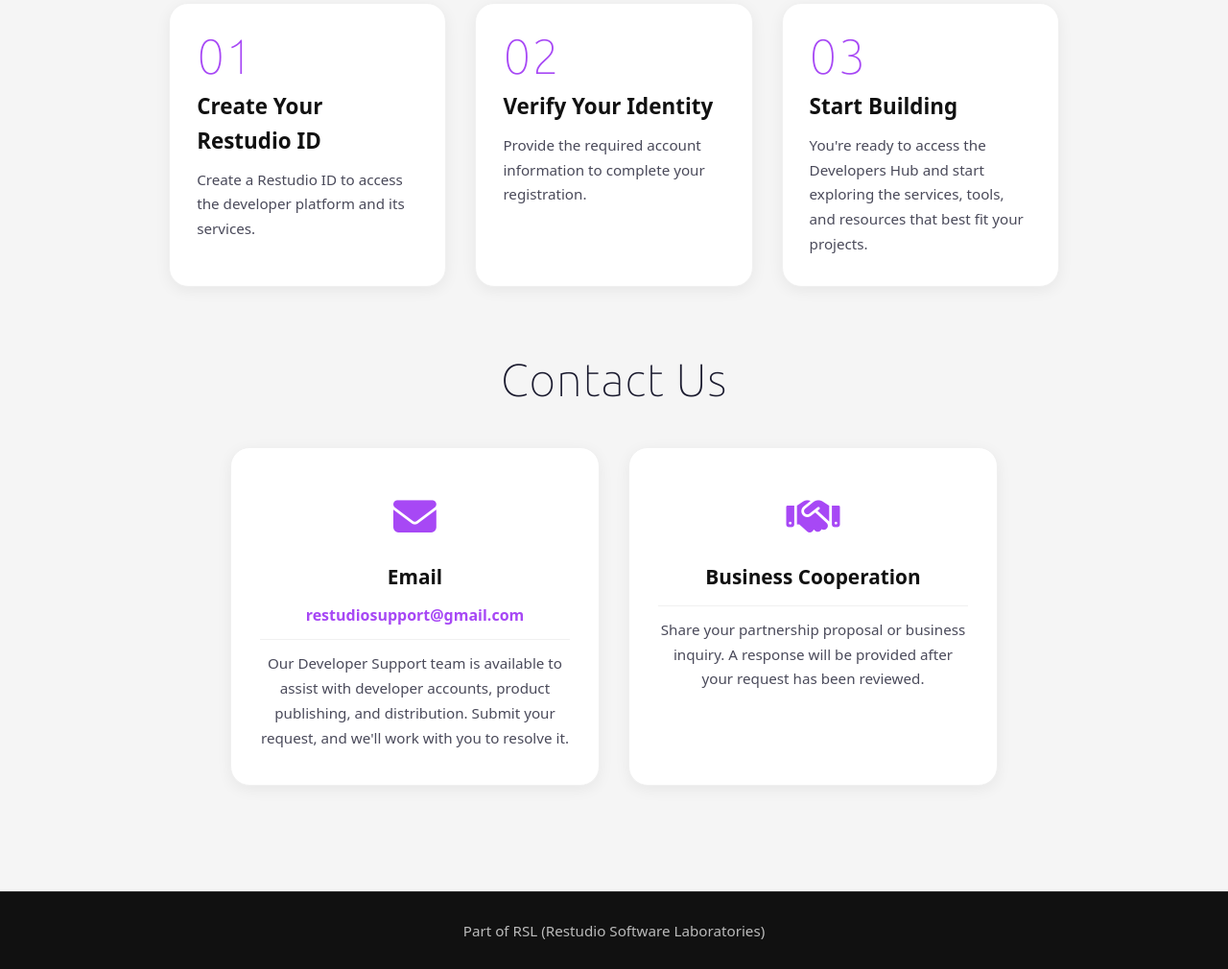
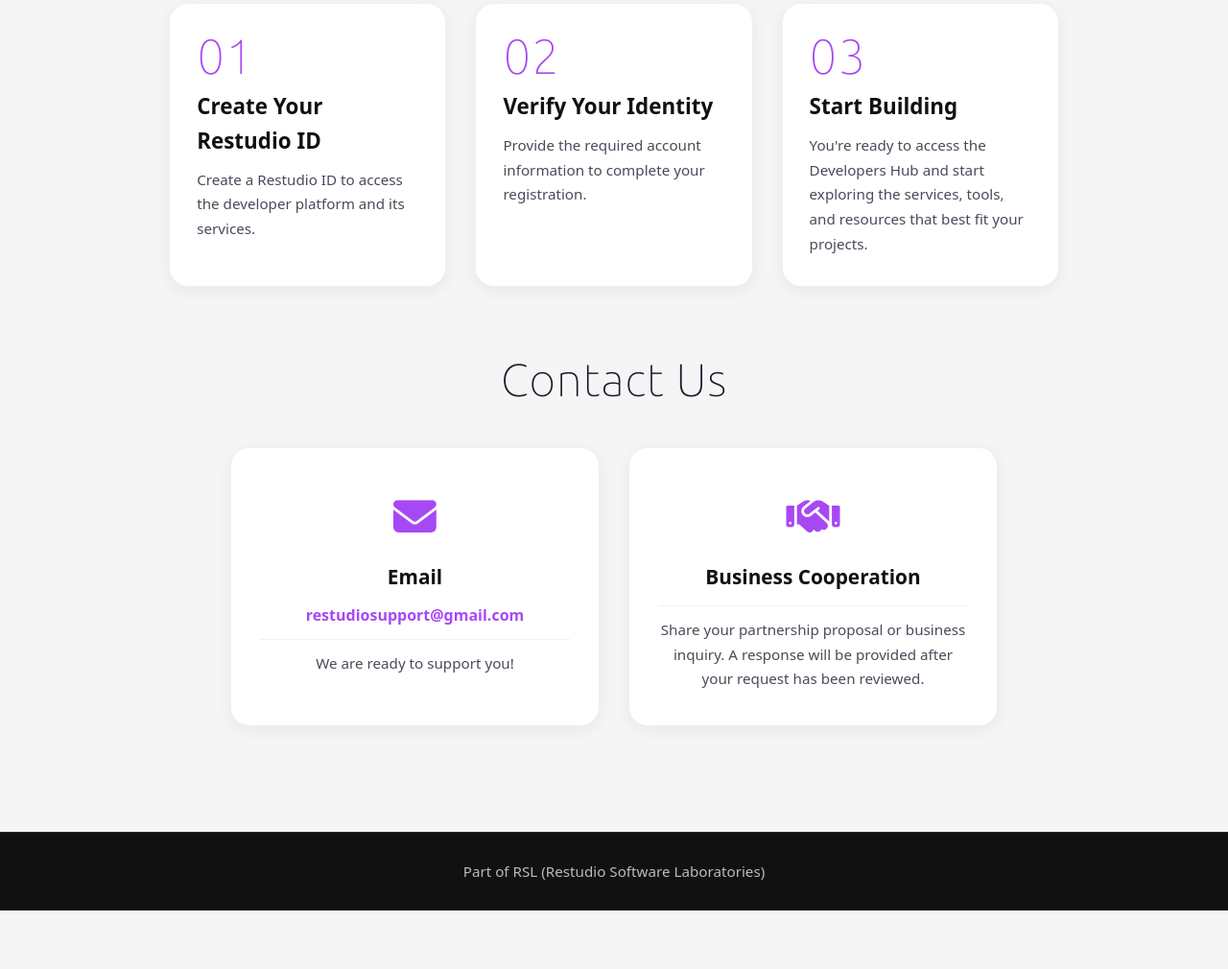
Before and after one commit to RestudioSoftwareLaboratories/Restudio-Developers, a plain HTML site: page index.html in a window 1280 px wide. Shown: the part 711-1721 px from the top of the page at 96% size. After the commit the page ends 1660 px from the top, so only its background shows below. Drawn offline with Linux system fonts and the light colour scheme; some packages are replaced by stand-ins of ours; a script that the page names is missing; a web font is replaced by a local one.

Commit message:
Update index.html

```diff
--- a/index.html
+++ b/index.html
@@ -382,7 +382,7 @@
                     <h3>Email</h3>
                     <span class="contact-link">restudiosupport@gmail.com</span>
                     <p class="card-description">
-                        Our Developer Support team is available to assist with developer accounts, product publishing, and distribution. Submit your request, and we'll work with you to resolve it.
+                       We are ready to support you!
                     </p>
                 </a>
 
```
